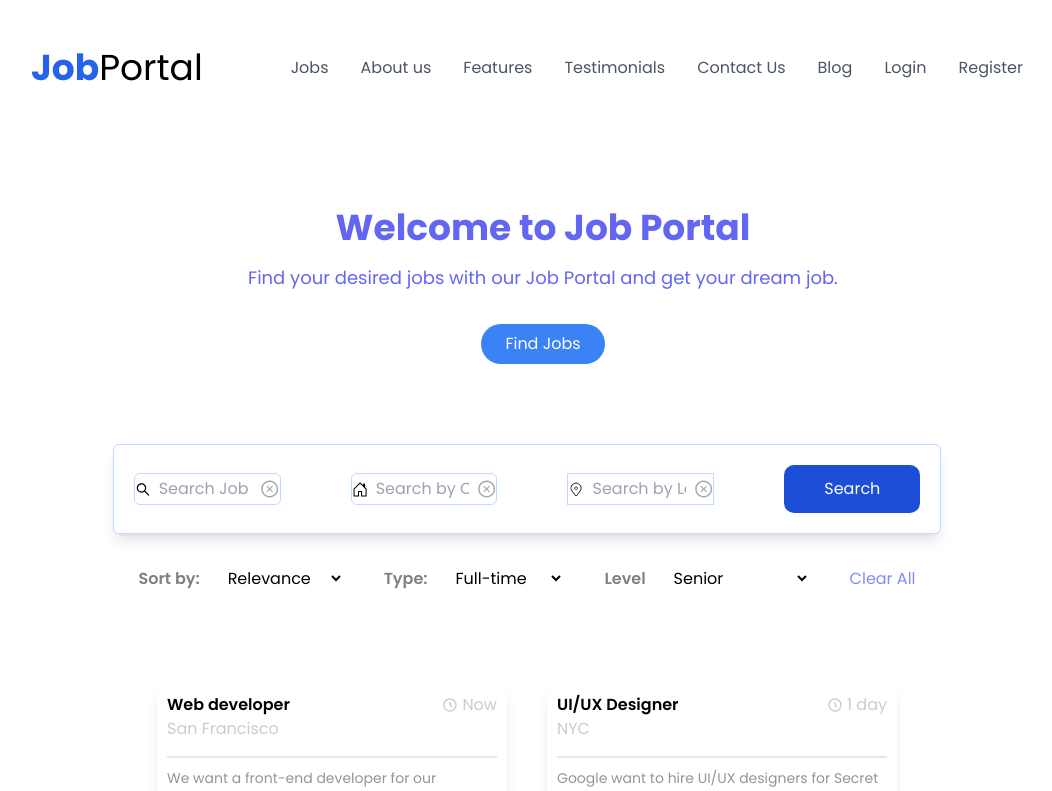
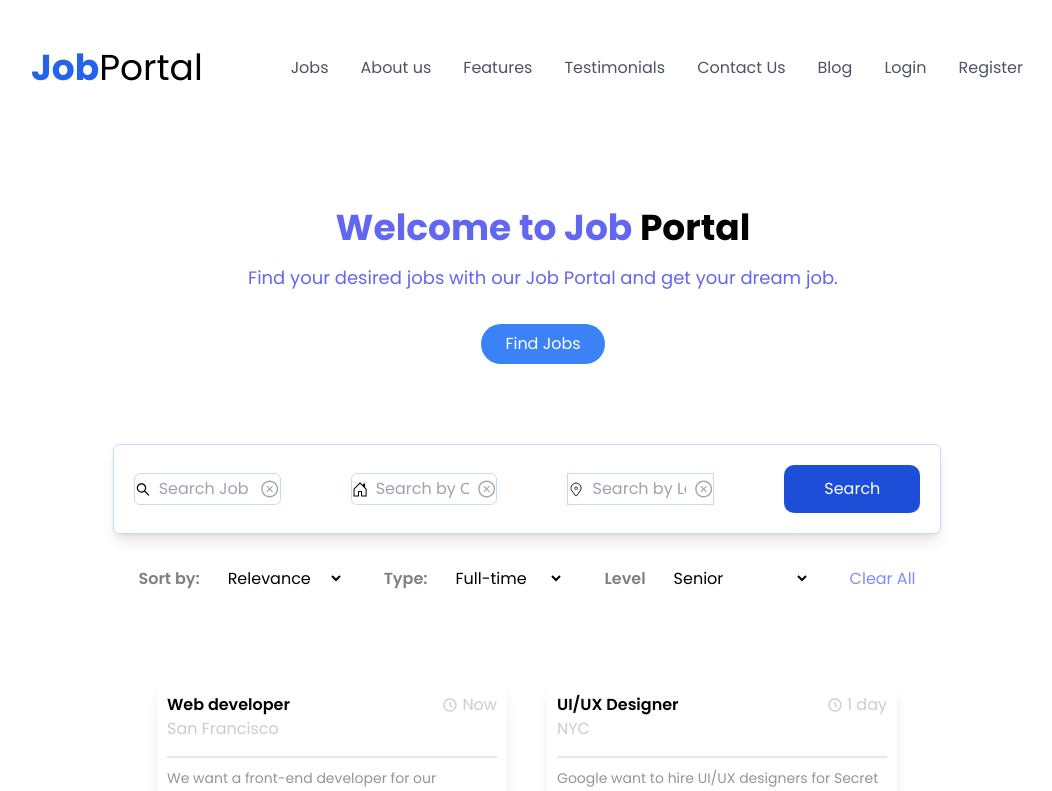
Before and after one commit to sahilkhatiwada/job-portal-backend, a React (Vite) app in the folder client/: page /home in a window 1280 px wide. Shown: the top 791 px of the page, without its empty margins (113-1165 px from the left). Built offline with nearby package versions, Linux system fonts and the light colour scheme.

Commit message:
minor changes

```diff
--- a/client/src/Components/Hero/Hero.jsx
+++ b/client/src/Components/Hero/Hero.jsx
@@ -5,7 +5,7 @@ const Hero = () => {
     <section className="w-full bg-white m-4 p-4 ">
       <div className="text-indigo-500 text-center">
         <h1 className="text-4xl font-bold mb-4 mt-10 text-indigo-500">
-          Welcome to Job Portal
+          Welcome to Job <span className="text-black  ">Portal</span>
         </h1>
         <p className="text-lg mb-8">
           Find your desired jobs with our Job Portal and get your dream job.
--- a/client/src/Components/JobDiv/Jobs.jsx
+++ b/client/src/Components/JobDiv/Jobs.jsx
@@ -156,7 +156,7 @@ const Jobs = () => {
                 {company}
               </span>
             </div>
-            <button className="border-[2px] rounded-[10px] block p-[10px] w-full text-[14px] font-semibold text-textColor hover:bg-white group-hover/item:text-textColor mt-[30px]">
+            <button className="border-[2px] rounded-[10px] block p-[10px] w-full text-[14px] font-semibold  hover:bg-white group-hover/item:text-textColor mt-[30px]">
               Apply Now
             </button>
           </div>
```
